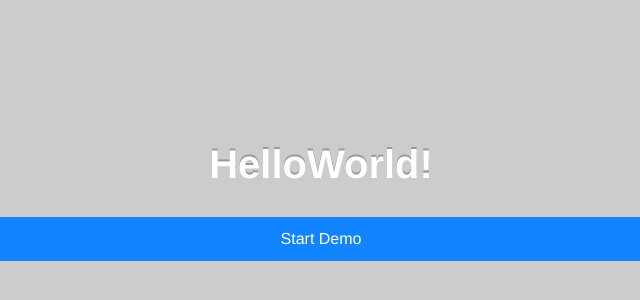
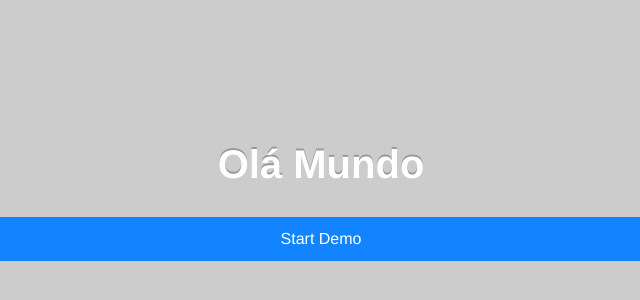
Before and after one commit to AulaPAM/DemoMonaca, a website: page www/index.html in a window 1280 px wide. Shown: the part 68-368 px from the top of the page, 319-959 px from the left. Drawn offline with Linux system fonts and the light colour scheme.

Commit message:
Troca de mensagem de HelloWorld para Olá Mundo

```diff
--- a/www/index.html
+++ b/www/index.html
@@ -15,7 +15,7 @@
     </script>
 </head>
 <body>
-    <h1>HelloWorld!</h1>
+    <h1>Olá Mundo</h1>
     <a class="button--large" href="demo.html">Start Demo</a>
 </body>
 </html>
```
